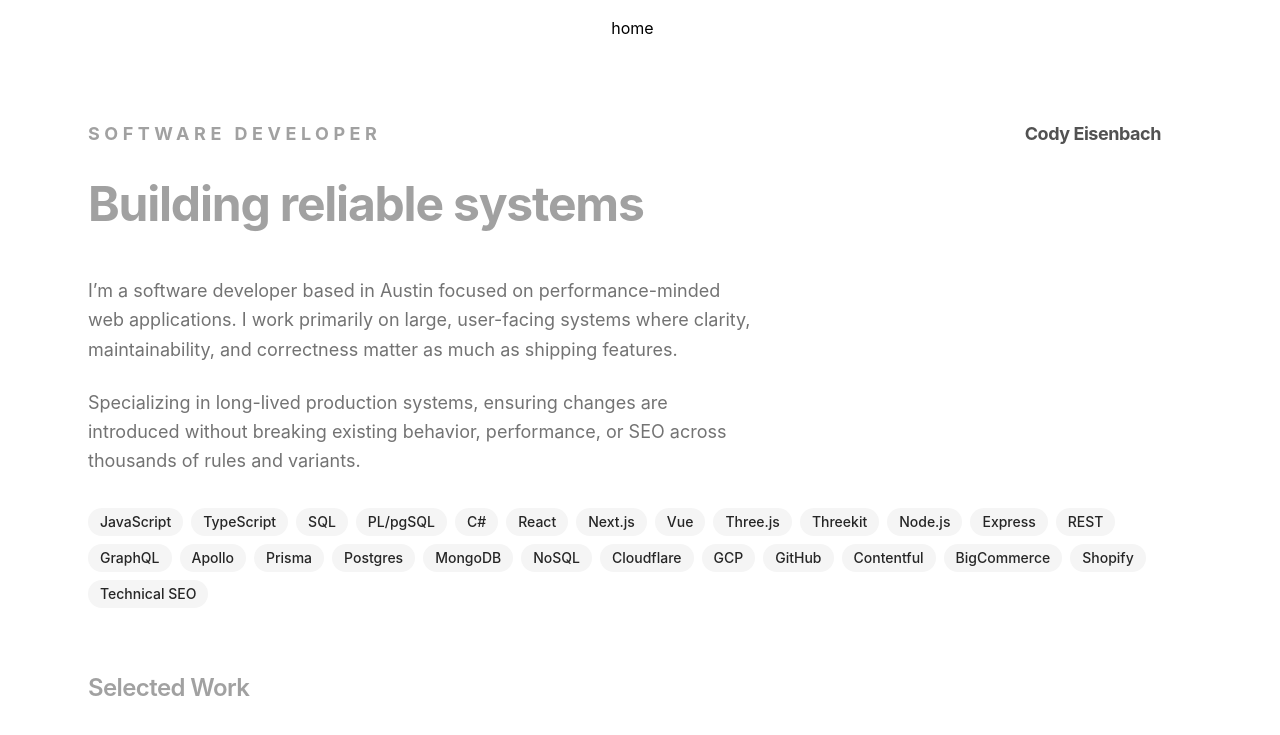
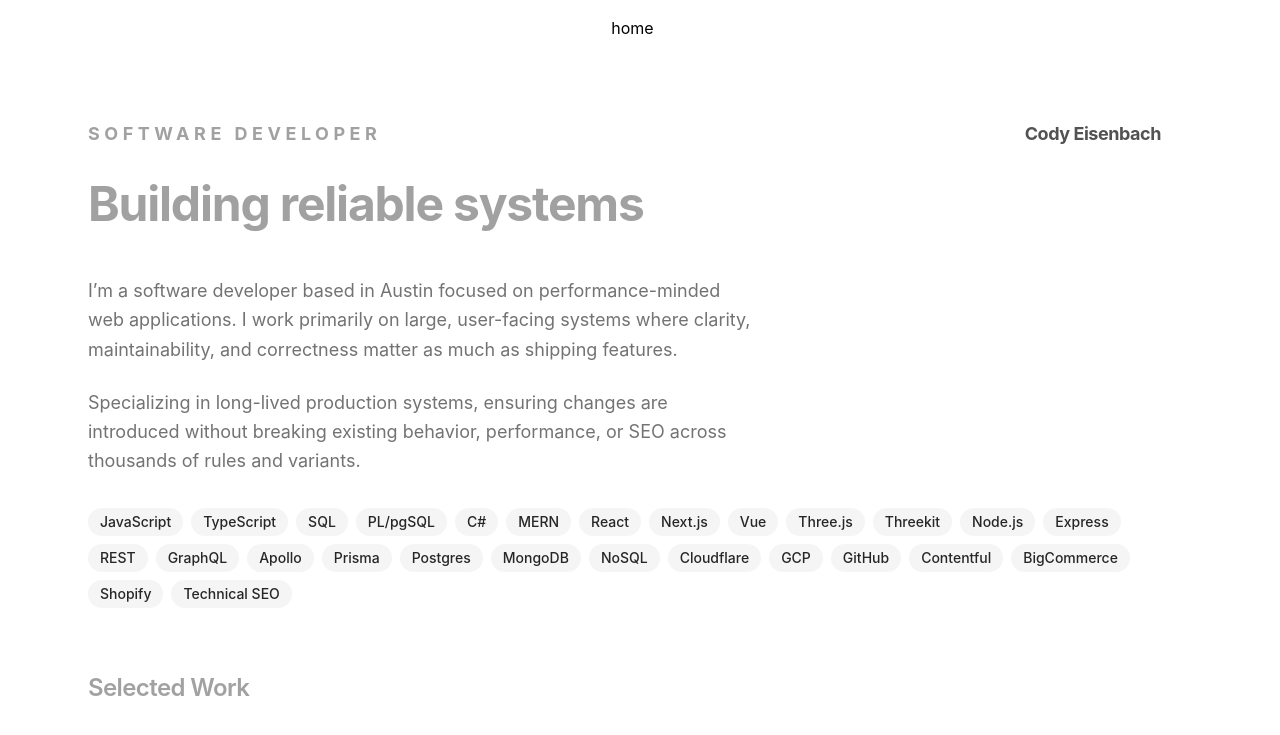
Before and after one commit to codyeisenbach/dev-portfolio, a Next.js app: page / in a window 1280 px wide. Shown: the top 735 px of the page. Built offline with nearby package versions, Linux system fonts and the light colour scheme.

Commit message:
skill pill

```diff
--- a/app/page.tsx
+++ b/app/page.tsx
@@ -12,6 +12,7 @@ export default function Page() {
     "C#",
 
     // Frontend Frameworks & Libraries
+    "MERN",
     "React",
     "Next.js",
     "Vue",
```
